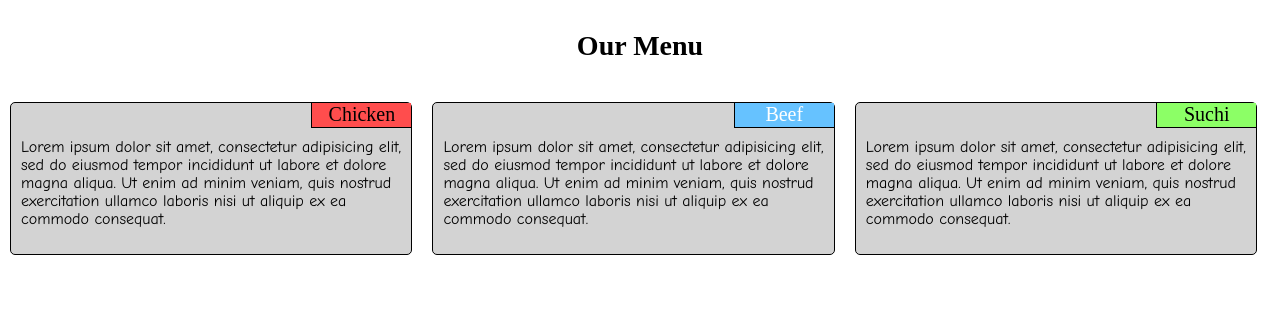
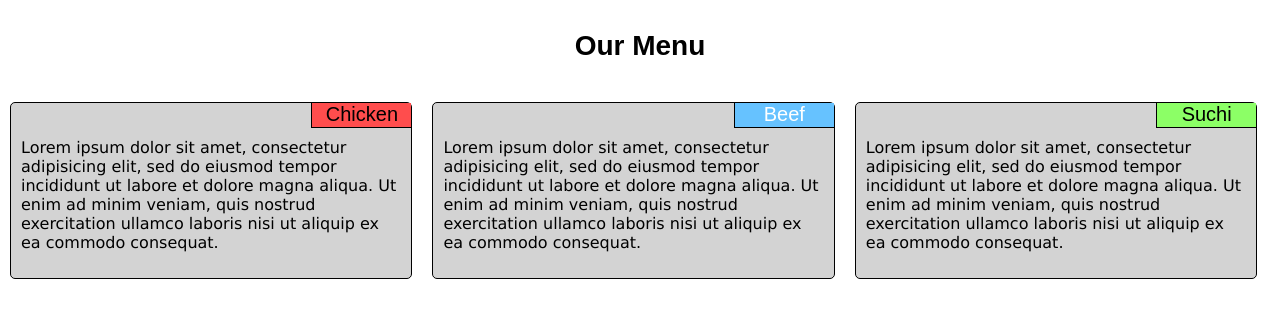
Before and after one commit to karkun/coursera-test, a plain HTML site: page mod2solution/index.html in a window 1280 px wide. Drawn offline with Linux system fonts and the light colour scheme.

Commit message:
CSS Updated

```diff
--- a/mod2solution/css/styles.css
+++ b/mod2solution/css/styles.css
@@ -4,7 +4,7 @@
 body {
 	margin: 0px;
 	padding: 0px;
-	font-family: Arial, Helvetica, sans-serif,"Comic Sans MS", cursive, sans-serif
+	font-family: Arial, Helvetica, sans-serif;
 	font-size: 16px
 }
 h1{
@@ -111,6 +111,6 @@ p {
 	clear: both;
 	padding: 10px;
 	height: auto;
-	font-family: "Comic Sans MS", cursive, sans-serif;
+	font-family: "Lucida Sans Unicode", "Lucida Grande", sans-serif;
 	overflow: hidden;
 }
```
